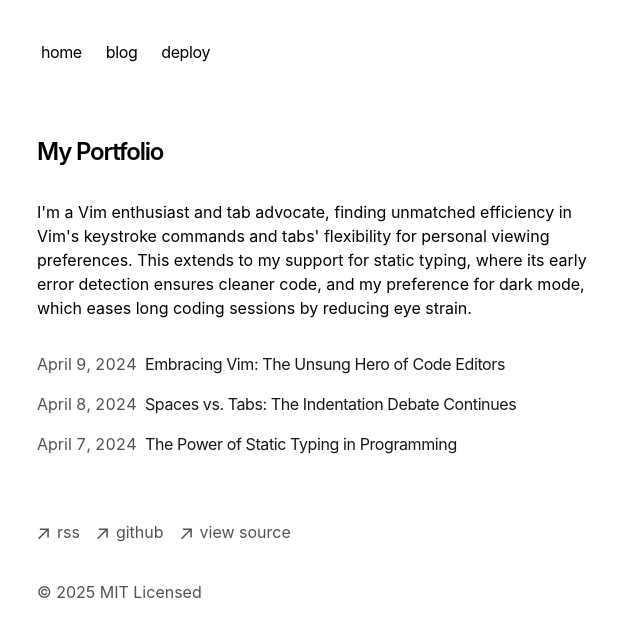
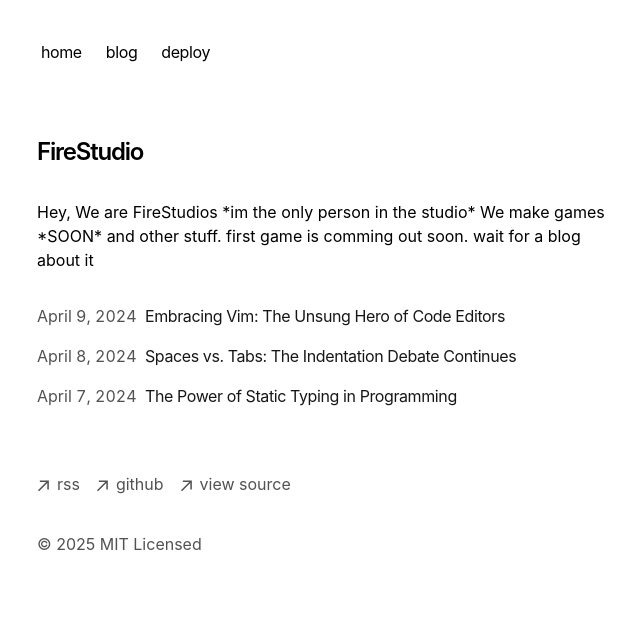
Before and after one commit to realfiretime/studio-homepage, a Next.js app: page / in a window 1280 px wide. Shown: the top 636 px of the page, without its empty margins (315-955 px from the left). Built offline with nearby package versions, Linux system fonts and the light colour scheme.

Commit message:
Update page.tsx

```diff
--- a/app/page.tsx
+++ b/app/page.tsx
@@ -4,14 +4,11 @@ export default function Page() {
   return (
     <section>
       <h1 className="mb-8 text-2xl font-semibold tracking-tighter">
-        My Portfolio
+        FireStudio
       </h1>
       <p className="mb-4">
-        {`I'm a Vim enthusiast and tab advocate, finding unmatched efficiency in
-        Vim's keystroke commands and tabs' flexibility for personal viewing
-        preferences. This extends to my support for static typing, where its
-        early error detection ensures cleaner code, and my preference for dark
-        mode, which eases long coding sessions by reducing eye strain.`}
+        {`Hey, We are FireStudios *im the only person in the studio* We make games *SOON* and
+          other stuff. first game is comming out soon. wait for a blog about it`}
       </p>
       <div className="my-8">
         <BlogPosts />
```
